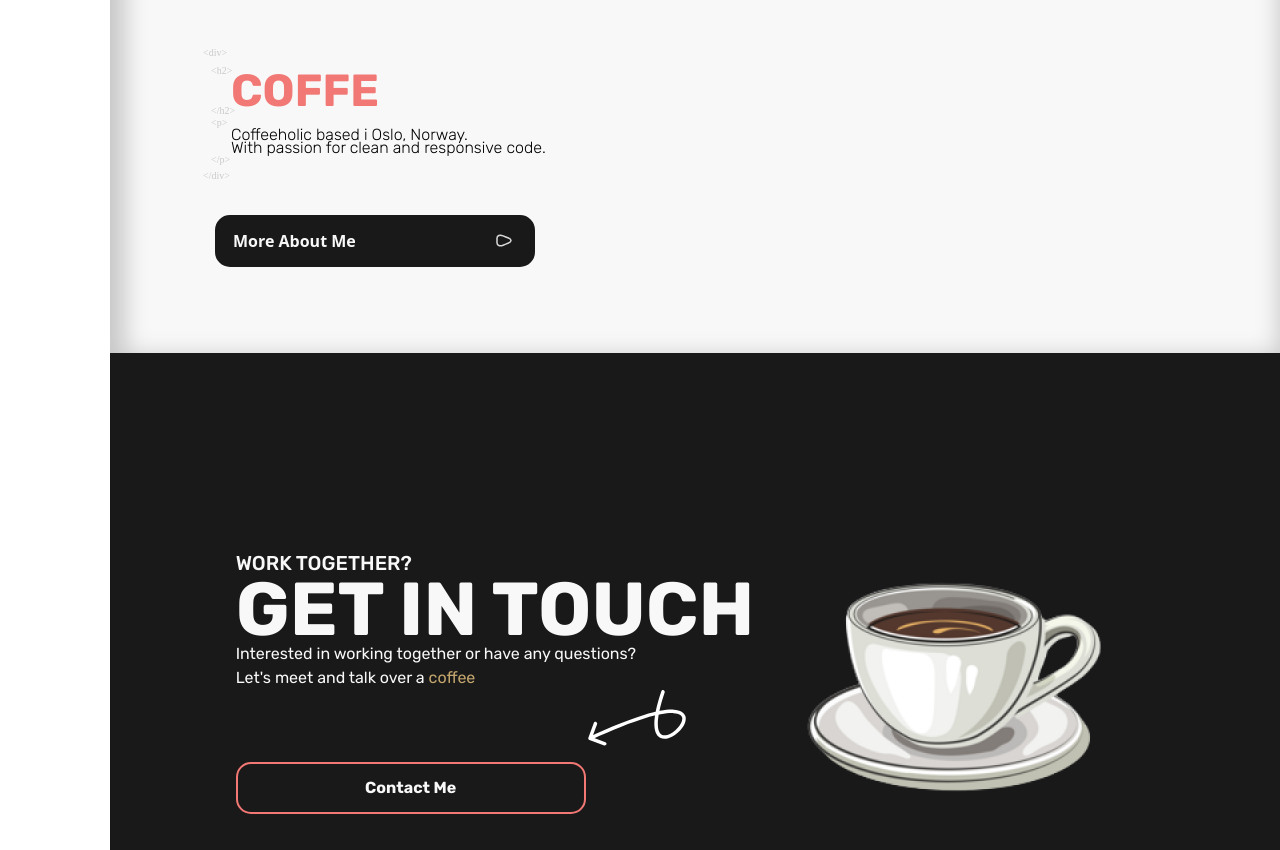
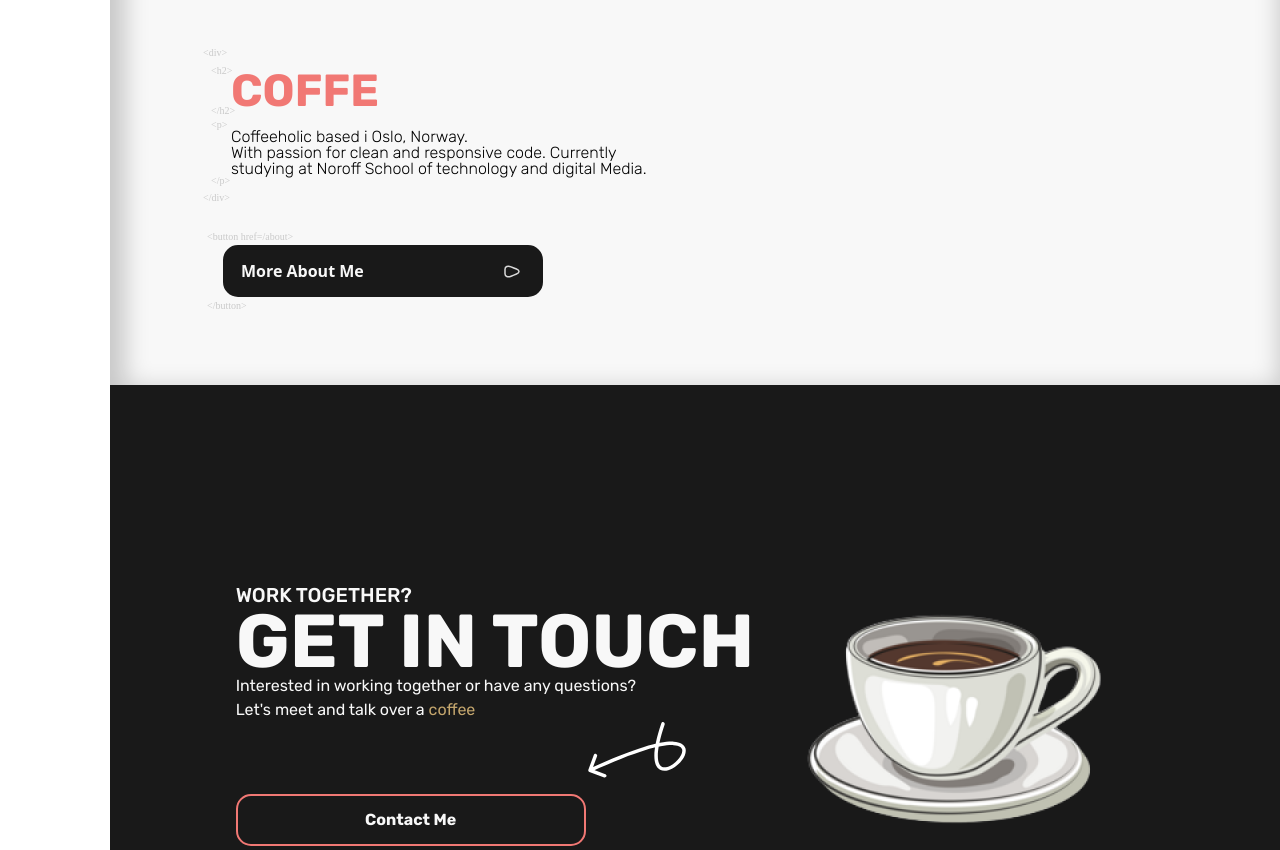
Before and after one commit to CarlLinusHedlund/CarlLinusHedlundDevs, a React (Vite) app: page / in a window 1280 px wide. Shown: the part 2860-3710 px from the top of the page. Built offline with nearby package versions, Linux system fonts and the light colour scheme; a web font is replaced by a local one.

Commit message:
update on tags

```diff
--- a/src/components/main/home/aboutSection.jsx
+++ b/src/components/main/home/aboutSection.jsx
@@ -72,17 +72,20 @@ function AboutSection() {
         </div>
       </div>
       <div className=" htmlTags before:content-['<div>'] after:content-['</div>'] flex flex-col gap-3 relative pl-2 ml-1 py-4 my-20 mb-10">
-        <h2 ref={el} className=" pl-1 py-1 md:py-3 relative htmlTags before:content-['<h2>'] after:content-['</h2>'] min-h-[32px] md:min-h-[44px] leading-5 font-rubik font-bold text-[22px] xxs:text-[27px] xs:text-textLG md:text-[45px] text-primaryCoral "></h2>
-        <p className=" pl-1 py-0 sm:py-1 relative htmlTags before:content-['<p>'] after:content-['</p>'] text-textXS md:text-textSM font-rubik font-normal md:font-light leading-[0.80rem] ">
-          Coffeeholic based i Oslo, Norway. <br /> With passion for clean and responsive code.
+        <h2 ref={el} className=" pl-1 py-1 md:py-3 relative htmlTags before:content-['<h2>'] after:content-['</h2>'] min-h-[32px] md:min-h-[44px] leading-5 font-rubik font-bold text-[22px] xxs:text-[27px] xs:text-[33px] sm:text-[35px] md:text-[45px] text-primaryCoral "></h2>
+        <p className=" pl-1 py-0 sm:py-1 relative htmlTags before:content-['<p>'] after:content-['</p>'] text-textXS md:text-textSM font-rubik font-normal md:font-light leading-4 max-w-sm md:max-w-md ">
+          Coffeeholic based i Oslo, Norway. <br /> With passion for clean and responsive code. Currently studying at Noroff School of technology and digital Media.
         </p>
       </div>
-      <Link to='/about' >
-        <button className='group lg:hover:hoverShadow w-full btn flex items-center justify-between border-primaryDark bg-primaryDark lg:hover:scale-105 duration-300 max-w-xs  ' >
-            <p className='text-primaryWhite font-semibold text-textSM' >More About Me</p>
-            <img className=' group-hover:animate-bounce-x ' src="./arrow.svg" alt="arrow" />
-        </button>
-      </Link>
+      <div className="ml-2 py-2 max-w-xs htmlTags relative before:content-['<button\00a0href=/about>'] after:content-['</button>'] ">
+        <Link to='/about' className="w-fit">
+          <button  className=' group lg:hover:hoverShadow w-full btn flex items-center justify-between border-primaryDark bg-primaryDark lg:hover:scale-105 duration-300 max-w-xs  ' >
+              <p className='text-primaryWhite font-semibold text-textSM' >More About Me</p>
+              <img className=' group-hover:animate-bounce-x ' src="./arrow.svg" alt="arrow" />
+          </button>
+        </Link>
+      </div>
+
     </div>
     </>
   )
```
